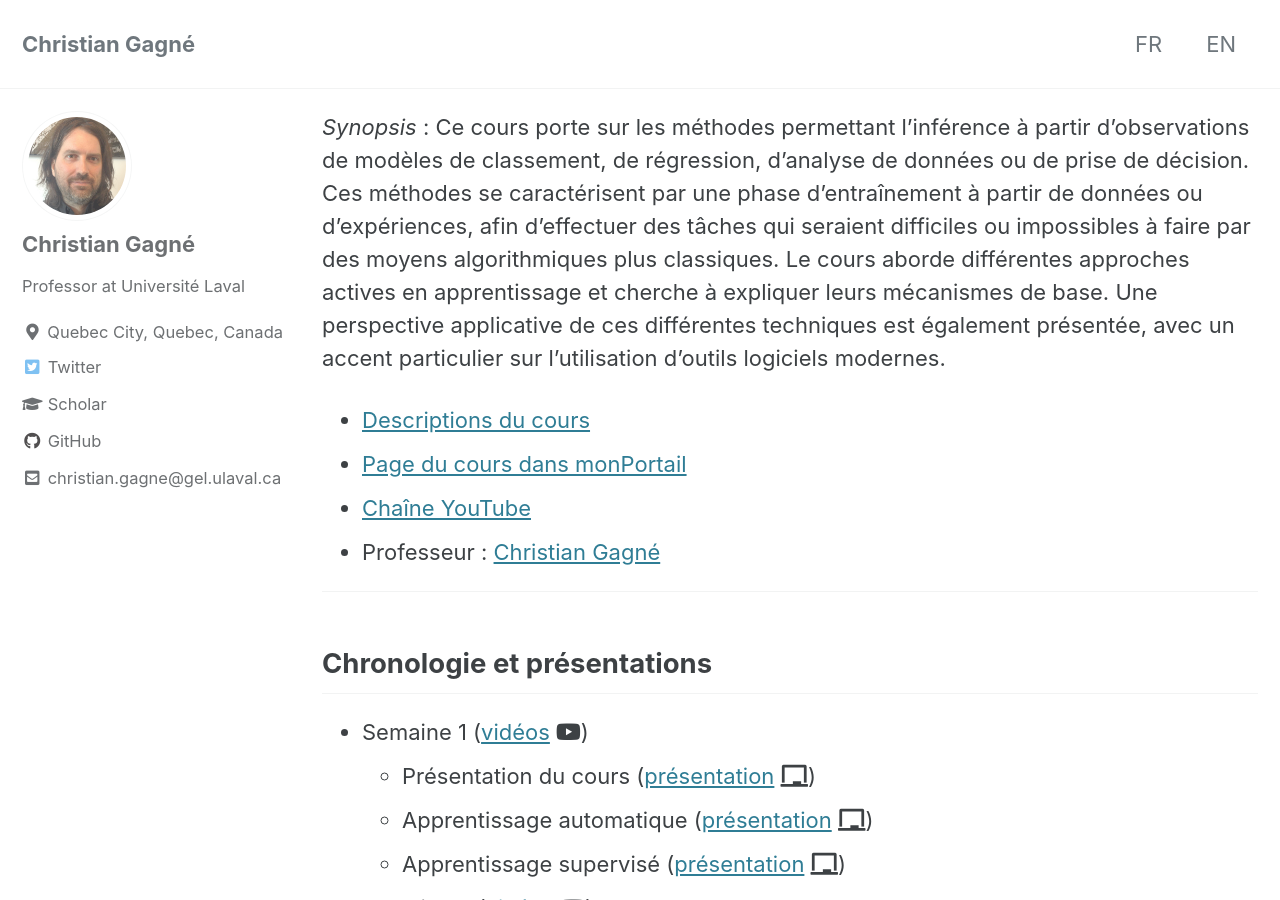
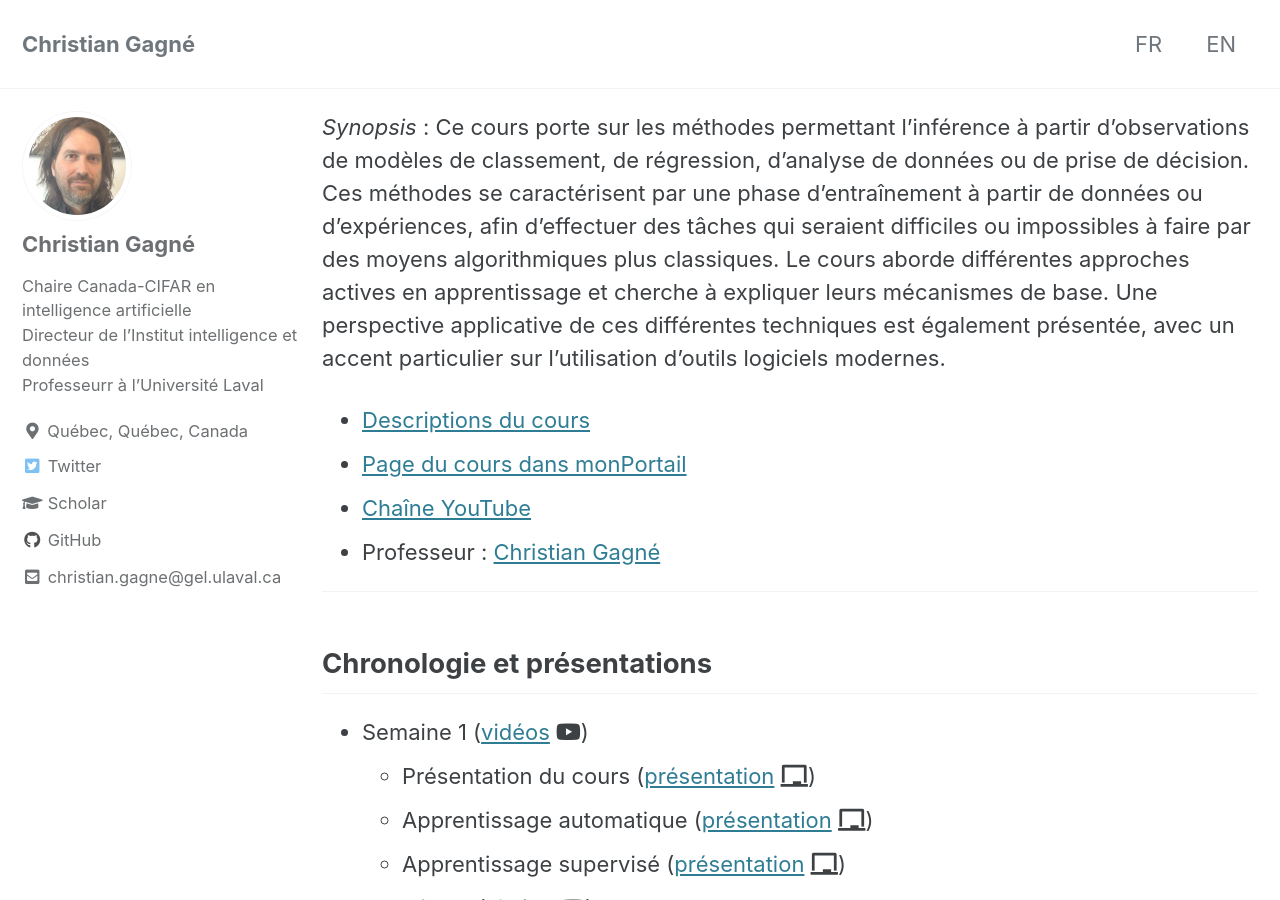
Before and after one commit to chgagne/chgagne.github.io, a Jekyll site: the page built from _pages/francais.md, in a window 1280 px wide and 900 px high. Built offline with Jekyll 4.4.1, drawn with Linux system fonts in a browser that asks for light colours; cached includes are drawn as plain includes.

Commit message:
Changement sidebar en français.

```diff
--- a/_pages/francais.md
+++ b/_pages/francais.md
@@ -1,6 +1,25 @@
 ---
 masthead_title: "Page Web de Christian Gagné"
 permalink: /francais/
+author:
+  name             : "Christian Gagné"
+  avatar           : "/images/cgagne.jpg"
+  bio              : "Chaire Canada-CIFAR en intelligence artificielle<br/> Directeur de l'Institut intelligence et données<br/>Professeurr à l'Université Laval"
+  location         : "Québec, Québec, Canada"
+  email            : # "christian.gagne@gel.ulaval.ca"
+  links:
+    - label: "Twitter"
+      icon: "fab fa-fw fa-twitter-square"
+      url: "https://twitter.com/chgagne"
+    - label: "Scholar"
+      icon: "fa fa-graduation-cap"
+      url: "https://scholar.google.com/citations?hl=fr&user=egixsbEAAAAJ&view_op=list_works&sortby=pubdate"
+    - label: "GitHub"
+      icon: "fab fa-fw fa-github"
+      url: "https://github.com/chgagne"
+    - label: "christian.gagne@gel.ulaval.ca"
+      icon: "fas fa-fw fa-envelope-square"
+      url: "mailto:christian.gagne@gel.ulaval.ca"
 ---
 
 *Synopsis* : Ce cours porte sur les méthodes permettant l'inférence à partir d'observations de modèles de classement, de régression, d'analyse de données ou de prise de décision. Ces méthodes se caractérisent par une phase d'entraînement à partir de données ou d'expériences, afin d'effectuer des tâches qui seraient difficiles ou impossibles à faire par des moyens algorithmiques plus classiques. Le cours aborde différentes approches actives en apprentissage et cherche à expliquer leurs mécanismes de base. Une perspective applicative de ces différentes techniques est également présentée, avec un accent particulier sur l'utilisation d'outils logiciels modernes.
```
